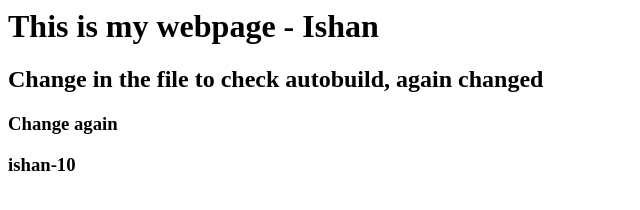
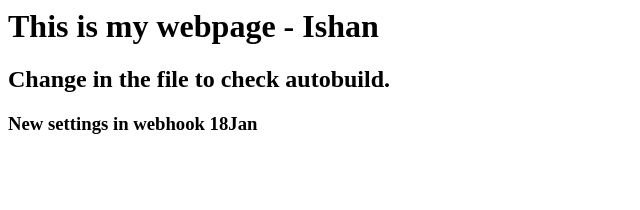
Before and after one commit to ishanr91/ishans, a plain HTML site: page index.html in a window 1280 px wide. Shown: the whole page, without its empty margins (0-640 px from the left). Drawn offline with Linux system fonts and the light colour scheme.

Commit message:
Update index.html
change in webhook

```diff
--- a/index.html
+++ b/index.html
@@ -1,8 +1,7 @@
 <html>
 
 <h1> This is my webpage - Ishan </h1>
-  <h2> Change in the file to check autobuild, again changed </h2>
-  <h3> Change again </h3>
-  <h3>ishan-10</h3>
+  <h2> Change in the file to check autobuild. </h2>
+  <h3> New settings in webhook 18Jan </h3>
 
 </html>
```
